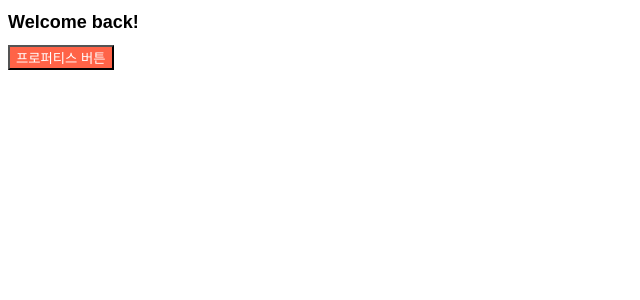
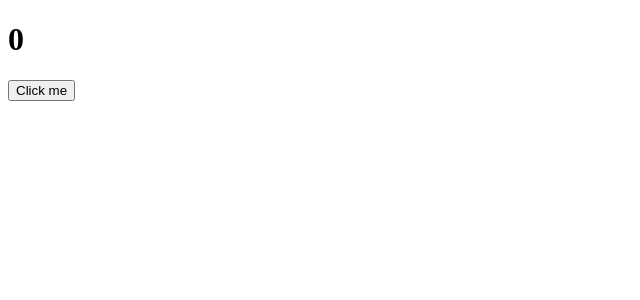
Before and after one commit to harin1124/nomad-react-movie-service-app, a React (Create React App) app: page / in a window 1280 px wide. Shown: the top 300 px of the page, without its empty margins (0-640 px from the left). Built offline with nearby package versions, Linux system fonts and the light colour scheme.

Commit message:
useEffect use

```diff
--- a/src/App.js
+++ b/src/App.js
@@ -1,13 +1,21 @@
-import Button from "./Button";
-import styles from "./App.module.css";
+import {useState, useEffect} from "react";
 
 function App() {
-  return (
-    <div>
-        <h1 className={styles.title}>Welcome back!</h1>
-        <Button text="프로퍼티스 버튼"/>
-    </div>
-  );
+	const [counter, setValue] = useState(0);
+	const onClick = () => setValue(prev => prev+1);
+	// 코드는 state가 변할 때마다 매번 실행되는 console
+	console.log("i run all the time");
+	const iRunOnlyOnce = () => {
+		// 한 번만 실행되는 console
+		console.log("i run only once.");
+	}
+	useEffect(iRunOnlyOnce, []);
+	return (
+		<div>
+			<h1>{counter}</h1>
+			<button onClick={onClick}>Click me</button>
+		</div>
+	);
 }
 
 export default App;
--- a/src/index.js
+++ b/src/index.js
@@ -3,8 +3,6 @@
 import App from './App';
 
 ReactDOM.render(
-    <React.StrictMode>
-        <App/>
-    </React.StrictMode>,
+    <App/>,
     document.getElementById("root")
 );
```
